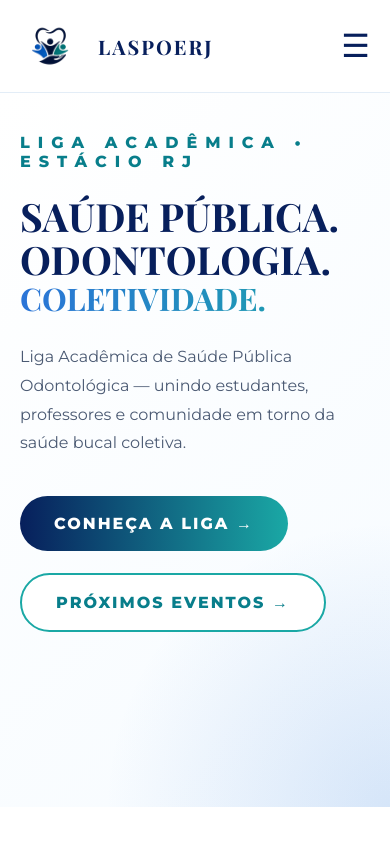
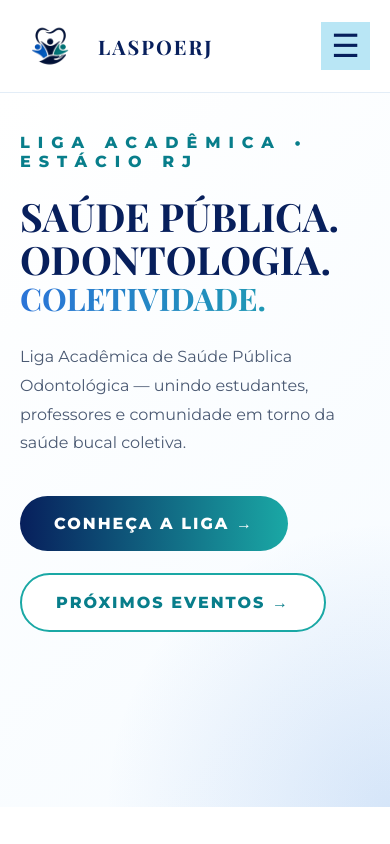
Before and after one commit to ligacademicasp/laspoerj.site, a Next.js app: page / in a window 390 px wide. Shown: the top 844 px of the page. Built offline with nearby package versions, Linux system fonts and the light colour scheme.

Commit message:
Update globals.css

```diff
--- a/app/globals.css
+++ b/app/globals.css
@@ -1148,4 +1148,51 @@ main {
     font-size: 18px;
     font-weight: 700;
   }
+}/* MENU MOBILE - CORREÇÃO FINAL */
+
+@media (max-width: 768px) {
+  .header {
+    position: sticky;
+    top: 0;
+    z-index: 9999;
+  }
+
+  .menuMobileBtn {
+    display: block !important;
+    position: relative;
+    z-index: 10001;
+    background: #b9e6f5;
+    border: none;
+    padding: 8px 10px;
+    font-size: 32px;
+    line-height: 1;
+    color: var(--azul-marinho);
+    cursor: pointer;
+  }
+
+  .menu {
+    display: flex !important;
+    position: fixed;
+    top: 96px;
+    right: -100%;
+    width: 280px;
+    height: calc(100vh - 96px);
+    background: #ffffff;
+    flex-direction: column;
+    gap: 22px;
+    padding: 32px 28px;
+    box-shadow: -10px 0 30px rgba(7, 31, 92, 0.15);
+    transition: right 0.3s ease;
+    z-index: 10000;
+  }
+
+  .menu.menuAberto {
+    right: 0 !important;
+  }
+
+  .menu a {
+    color: var(--azul-marinho);
+    font-size: 18px;
+    font-weight: 800;
+  }
 }
```
